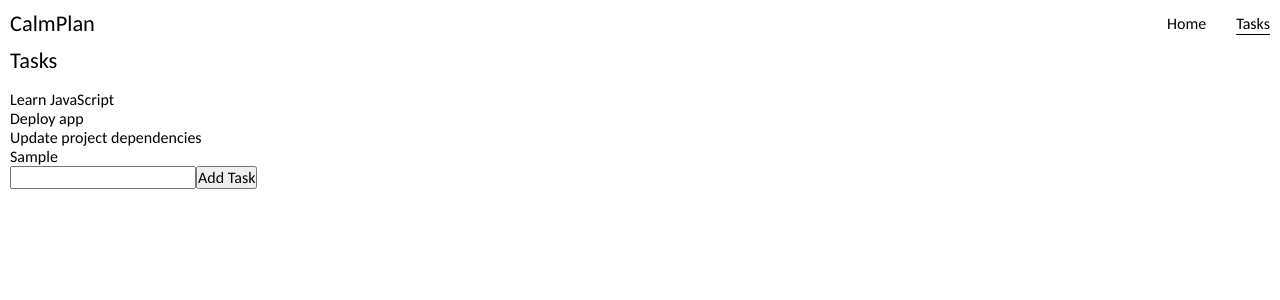
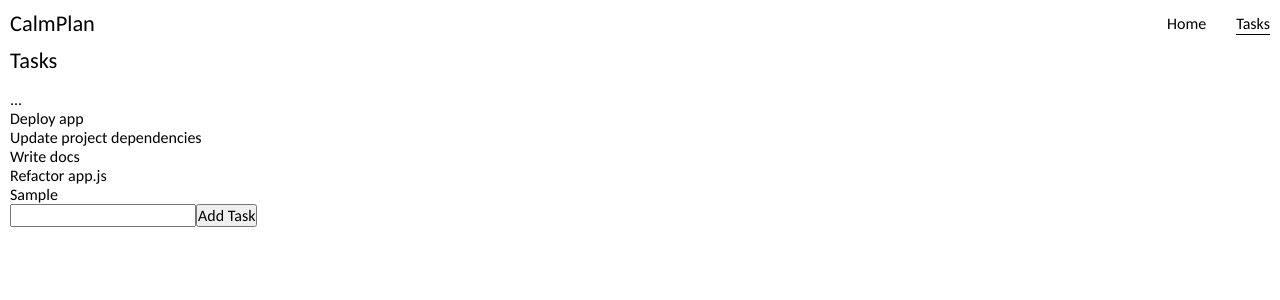
Before and after one commit to large-bytes/CalmPlan, a React (Vite) app: page /tasks in a window 1280 px wide. Both pictures are taken after typing "Sample" into the empty fields and a click on the button "Add Task". Shown: the top 300 px of the page. Built offline with nearby package versions, Linux system fonts and the light colour scheme.

Commit message:
Add ellipsis for more than 5 tasks

```diff
--- a/src/assets/mockTasks.ts
+++ b/src/assets/mockTasks.ts
@@ -7,6 +7,8 @@ const mockTasks: TaskProps[] = [
   { id: "1", name: "Learn JavaScript" },
   { id: "2", name: "Deploy app" },
   { id: "3", name: "Update project dependencies" },
+  { id: "4", name: "Write docs" },
+  { id: "5", name: "Refactor app.js" },
 ];
 
 export default mockTasks;
--- a/src/components/task_list/TaskList.tsx
+++ b/src/components/task_list/TaskList.tsx
@@ -8,8 +8,20 @@ type TaskListProps = {
 };
 
 const TaskList: React.FC<TaskListProps> = ({ tasks }) => {
+  const isMoreThan5 = tasks.length > 5;
+  let formattedTasks = tasks;
+  if (isMoreThan5) {
+    formattedTasks = tasks.slice(-5);
+  }
+
   return (
-    <ul>{tasks && tasks.map((task) => <Task key={task.id} {...task} />)}</ul>
+    <>
+      {isMoreThan5 && <p>...</p>}
+      <ul>
+        {formattedTasks &&
+          formattedTasks.map((task) => <Task key={task.id} {...task} />)}
+      </ul>
+    </>
   );
 };
 
```
